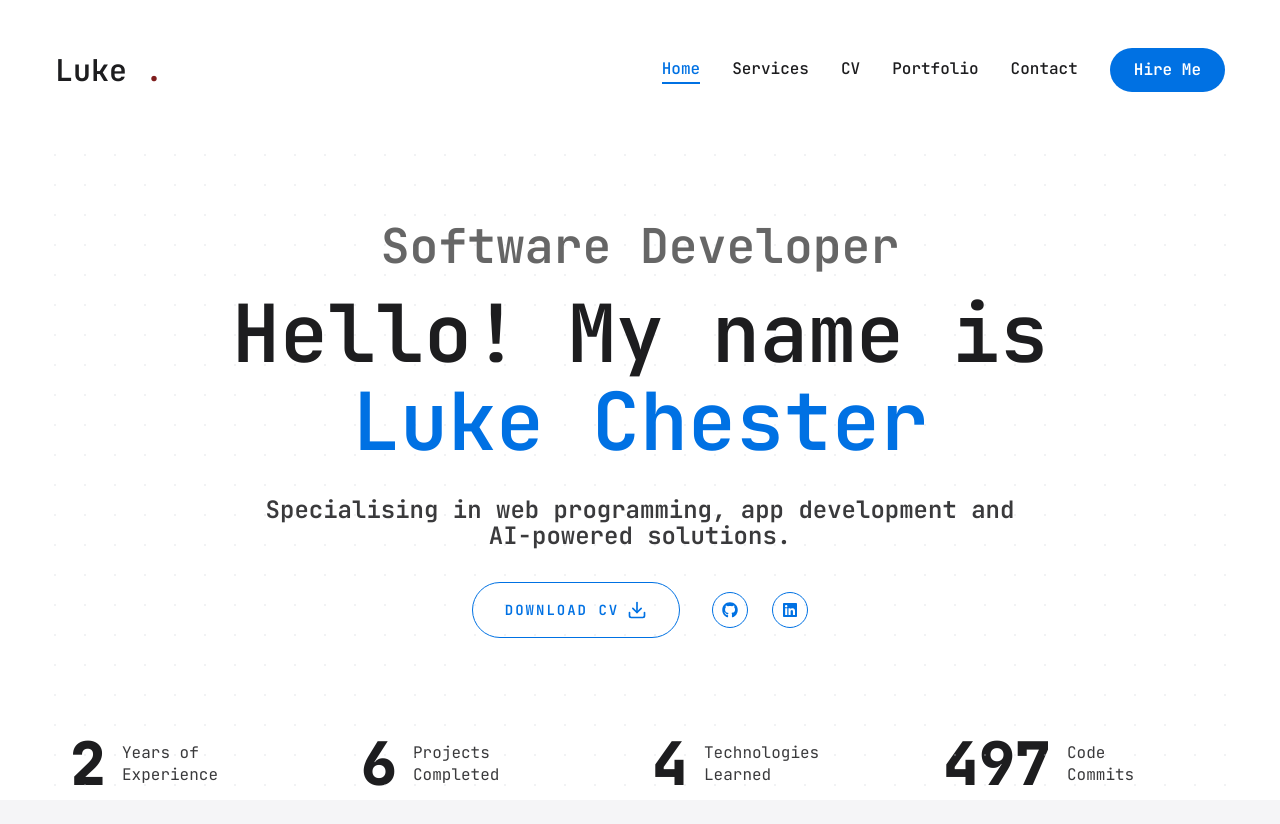
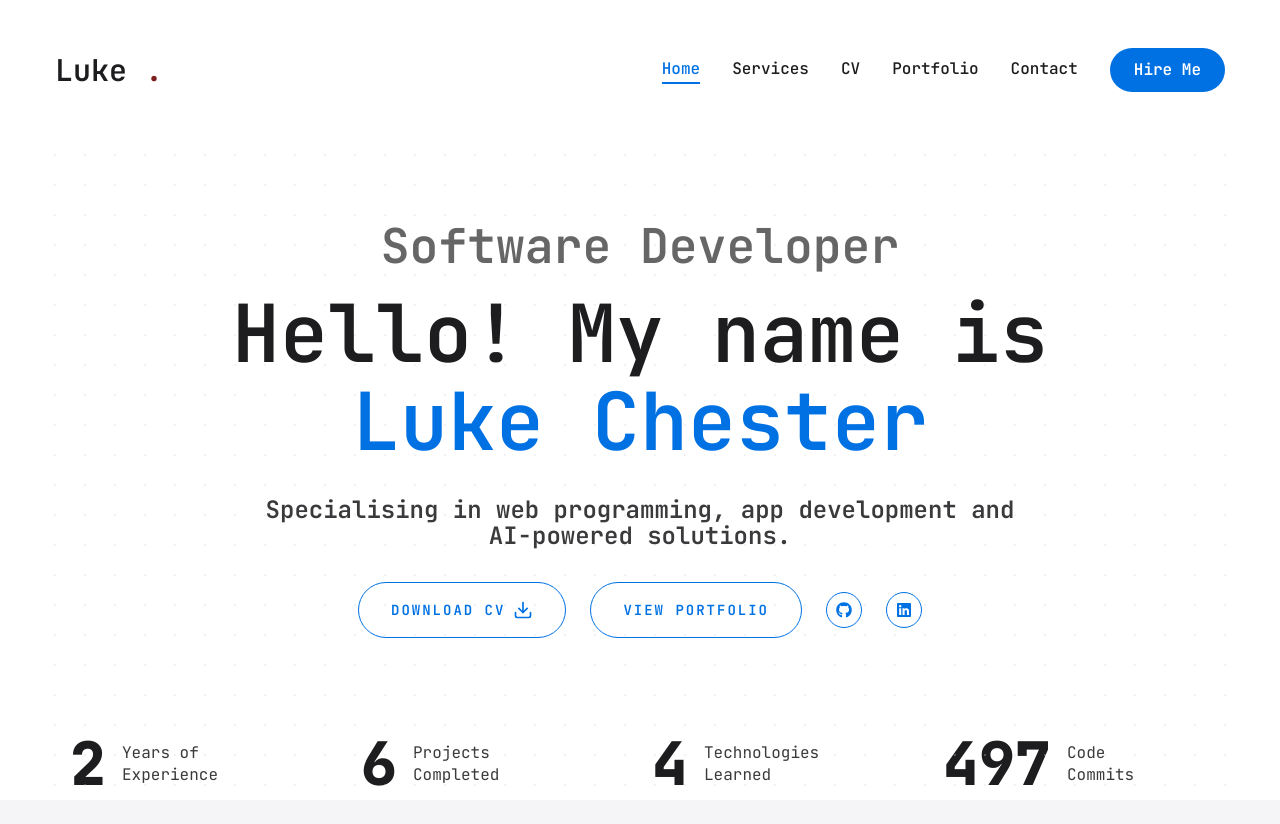
Before and after one commit to LukeChester03/luke-portfolio, a Next.js app: page / in a window 1280 px wide. Shown: the top 824 px of the page. Built offline with nearby package versions, Linux system fonts and the light colour scheme.

Commit message:
added portfolio button

```diff
--- a/app/page.tsx
+++ b/app/page.tsx
@@ -1,4 +1,5 @@
 "use client";
+
 import Stats from "@/Components/Stats";
 import { Button } from "@/Components/Button";
 import Social from "@/Components/Social";
@@ -6,6 +7,7 @@ import React from "react";
 import { FiDownload } from "react-icons/fi";
 import Footer from "@/Components/Footer";
 import { motion } from "framer-motion";
+import Link from "next/link";
 
 const Home = () => {
   const handleDownload = () => {
@@ -31,7 +33,9 @@ const Home = () => {
           <p className="mb-8 text-textSecondary bg-transparent h3">
             Specialising in web programming, app development and AI-powered solutions.
           </p>
-          <div className="flex flex-col sm:flex-row items-center gap-8 bg-transparent justify-center">
+
+          {/* Buttons container */}
+          <div className="flex flex-col sm:flex-row items-center gap-6 bg-transparent justify-center">
             <Button
               variant="outline"
               size="lg"
@@ -41,6 +45,14 @@ const Home = () => {
               <span>Download CV</span>
               <FiDownload className="text-xl" />
             </Button>
+
+            {/* New portfolio button */}
+            <Link href="/portfolio" passHref legacyBehavior>
+              <Button variant="outline" size="lg" className="uppercase gap-2 bg-transparent">
+                View Portfolio
+              </Button>
+            </Link>
+
             <Social
               containerStyles={"flex gap-6 bg-transparent"}
               iconStyles={
```
